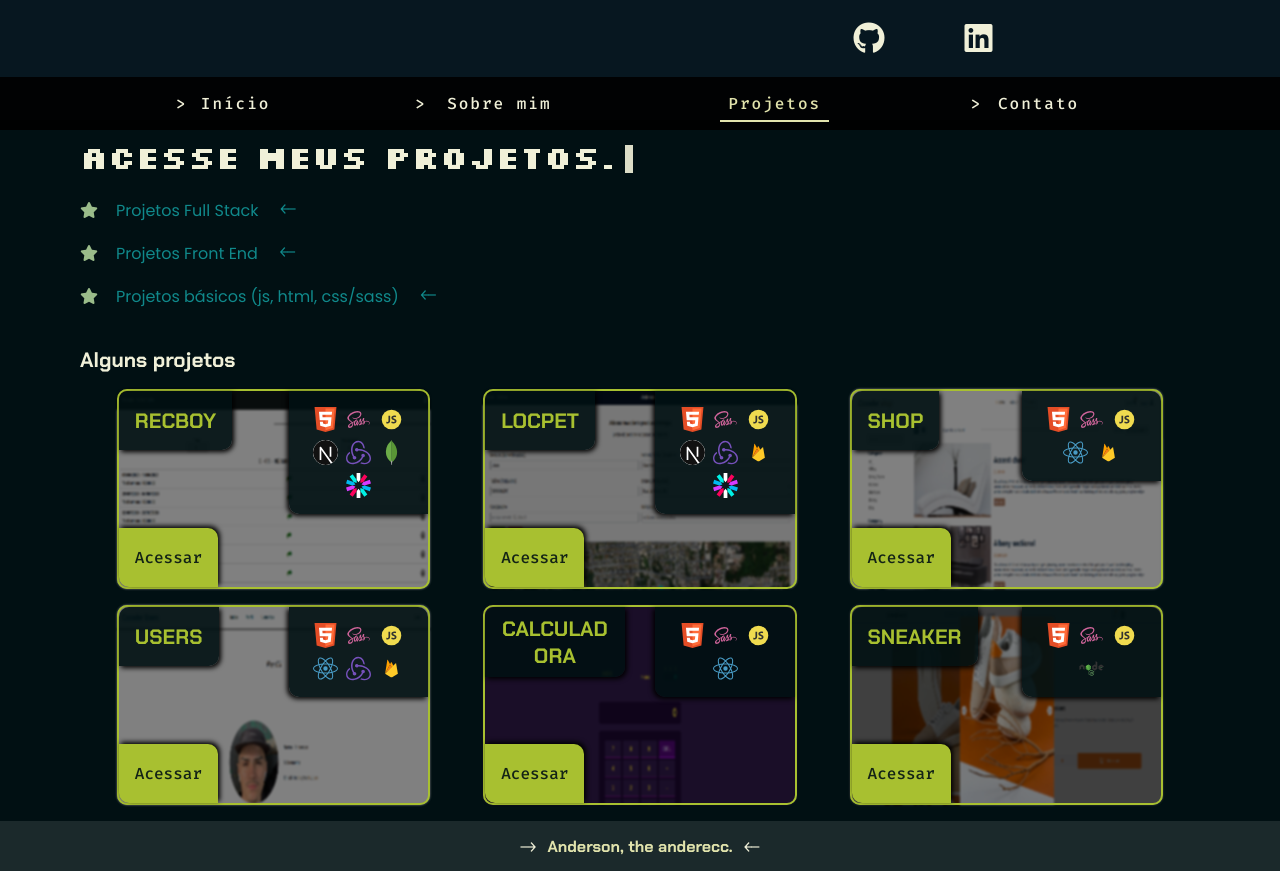
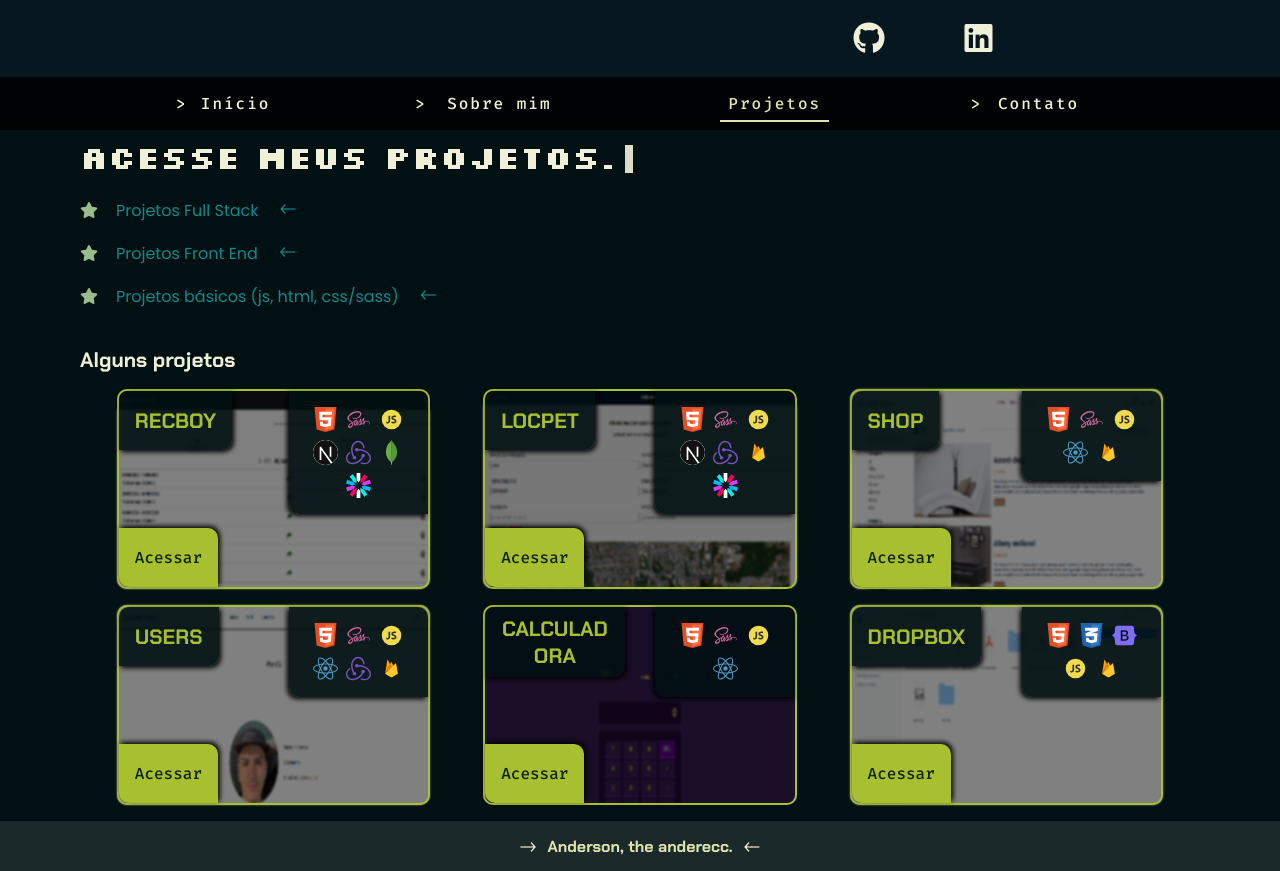
Before and after one commit to anderecc/portfolios, a Next.js app in the folder 2-portfolio-novo/: page /projects in a window 1280 px wide. Built offline with nearby package versions, Linux system fonts and the light colour scheme.

Commit message:
add project dropbox

```diff
--- a/2-portfolio-novo/src/pages/projects/index.jsx
+++ b/2-portfolio-novo/src/pages/projects/index.jsx
@@ -87,10 +87,10 @@ const Projetos = () => {
                     </li>
                     <li>
                         <Card
-                            link="https://anderecc.github.io/projetos-javascript/34-sneaker-ecommerce/public/index.html"
-                            name="sneaker"
-                            img="principals/sneaker"
-                            techs="html sass javascript node"
+                            link="https://anderecc.github.io/projetos-javascript/37-dropbox/index.html"
+                            name="dropbox"
+                            img="principals/dropbox"
+                            techs="html css bootstrap javascript firebase"
                         />
                     </li>
                 </ul>
```
Also changed, not shown: 2-portfolio-novo/src/data/projectsFullStack.js (+7 -0 lines), 2-portfolio-novo/public/images/fullstack/dropbox.png (added), 2-portfolio-novo/public/images/principals/dropbox.png (added).
